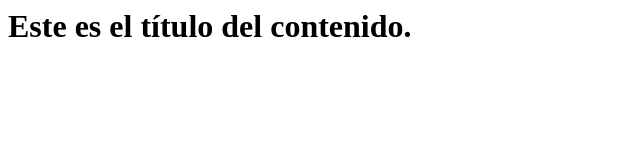
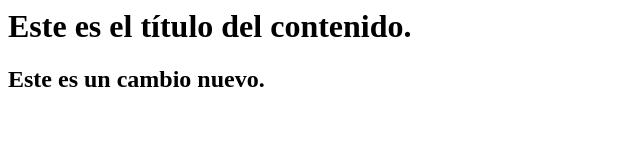
Before and after one commit to natalita/trabajogrupal, a plain HTML site: page index.html in a window 1280 px wide. Shown: the whole page, without its empty margins (0-640 px from the left). Drawn offline with Linux system fonts and the light colour scheme.

Commit message:
Inserción de un nuevo título

```diff
--- a/index.html
+++ b/index.html
@@ -4,5 +4,6 @@
     </head>
     <body>
         <h1>Este es el título del contenido.</h1>
+        <h2>Este es un cambio nuevo.</h2>
     </body>
 </html>
```
